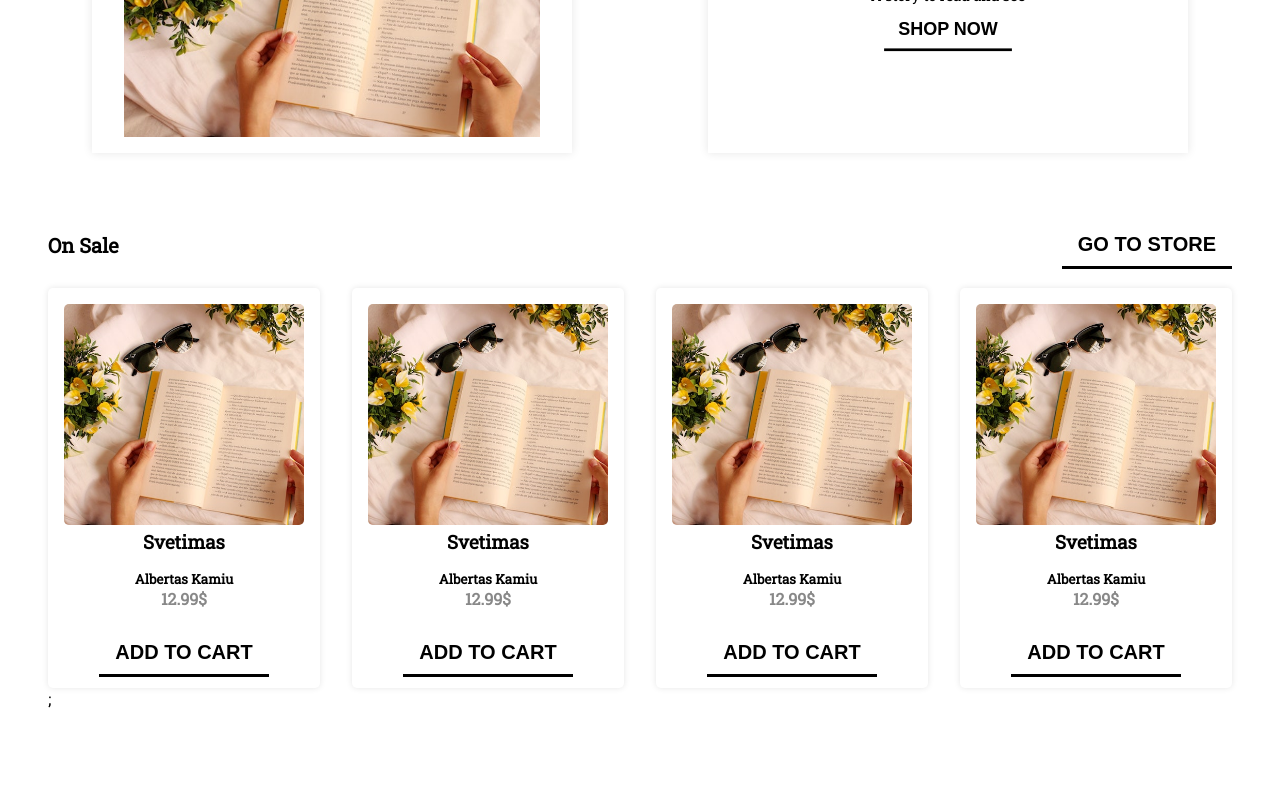
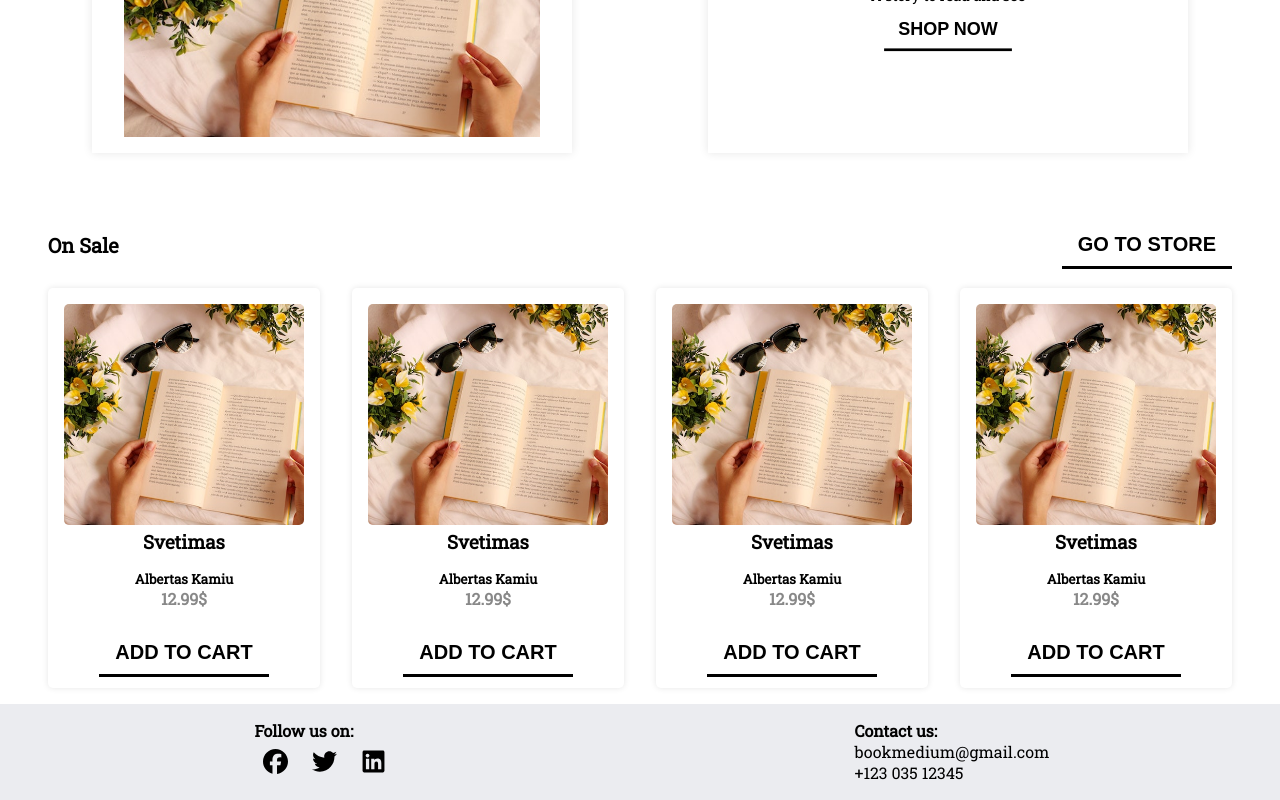
Before and after one commit to EmilisEm/book-store, a React (Create React App) app: page / in a window 1280 px wide. Shown: the part 1437-2237 px from the top of the page. Before the commit the page ends 2162 px from the top, so only its background shows below. Built offline with nearby package versions, Linux system fonts and the light colour scheme.

Commit message:
Added footer

```diff
--- a/src/App.css
+++ b/src/App.css
@@ -8,10 +8,6 @@ html {
     overflow-x:     inherit;
     font-family: 'Roboto Slab', serif;
     scroll-behavior: smooth;
-}
-
-body {
-    padding: 0 2rem;
 }
 
 :root {
--- /dev/null
+++ b/src/components/Footer.js
@@ -0,0 +1,36 @@
+import React from "react";
+import styles from "../styles/footer.module.css";
+import { FontAwesomeIcon } from "@fortawesome/react-fontawesome";
+import {
+  faFacebook,
+  faTwitter,
+  faLinkedin,
+} from "@fortawesome/free-brands-svg-icons";
+
+const Footer = () => {
+  return (
+    <footer className={styles.footer}>
+      <div className={styles.section}>
+        <h4>Follow us on:</h4>
+        <div className={styles.social}>
+          <a href="https://www.facebook.com/">
+            <FontAwesomeIcon className={styles.icon} icon={faFacebook} />
+          </a>
+          <a href="https://twitter.com/">
+            <FontAwesomeIcon className={styles.icon} icon={faTwitter} />
+          </a>
+          <a href="https://www.linkedin.com/">
+            <FontAwesomeIcon className={styles.icon} icon={faLinkedin} />
+          </a>
+        </div>
+      </div>
+      <div className={styles.section + " " + styles.column}>
+        <h4>Contact us:</h4>
+        <a href="mailto: bookmedium@gmail.com">bookmedium@gmail.com</a>
+        <a href="tel:123 035 12345">+123 035 12345</a>
+      </div>
+    </footer>
+  );
+};
+
+export default Footer;
--- a/src/components/ProductDisplay.js
+++ b/src/components/ProductDisplay.js
@@ -1,6 +1,7 @@
 import React from "react";
 import styles from "../styles/productDisplay.module.css";
 import LinkButton from "./LinkButton";
+
 const ProductDisplay = ({ children, title }) => {
   return (
     <div className={styles.container}>
@@ -8,7 +9,7 @@ const ProductDisplay = ({ children, title }) => {
         <h2>{title}</h2>
         <LinkButton onClick={() => {}}>Go to store</LinkButton>
       </div>
-      <div className={styles.grid}>{children}</div>;
+      <div className={styles.grid}>{children}</div>
     </div>
   );
 };
--- a/src/pages/Home.js
+++ b/src/pages/Home.js
@@ -2,13 +2,17 @@ import React from "react";
 import Navigation from "../components/Navigation";
 import { Outlet } from "react-router-dom";
 import SideMenu from "../components/SideMenu";
+import Footer from "../components/Footer";
 
 const Home = () => {
   return (
     <div>
       <Navigation />
       <SideMenu />
-      <Outlet />
+      <div style={{ padding: "0 2rem" }}>
+        <Outlet />
+      </div>
+      <Footer />
     </div>
   );
 };
--- /dev/null
+++ b/src/styles/footer.module.css
@@ -0,0 +1,44 @@
+.footer {
+    background-color: var(--secondary-bg-color);
+    padding: 1rem;
+    display: grid;
+    grid-template-columns: 1fr 1fr;
+    justify-items: center;
+}
+
+.icon {
+    width: var(--font-large);
+    height: var(--font-large);
+    padding: 0.5rem;
+    margin-right: 0.5rem;
+    cursor: pointer;
+}
+
+.icon:hover path {
+    transition: all 400ms ease-in-out;
+    fill: var(--main-text-color);
+}
+
+.icon:hover path {
+    fill: var(--secondary-text-color);
+}
+
+.footer .section a {
+    color: var(--main-text-color);
+    text-decoration: none;
+
+}
+
+.column a {
+    display: block;
+}
+
+
+@media only screen and (max-width: 800px) {
+    .footer {
+        grid-template-columns: 1fr;
+        gap: 3rem;
+        justify-items: left;
+        padding: 2rem;
+    }
+}
```
